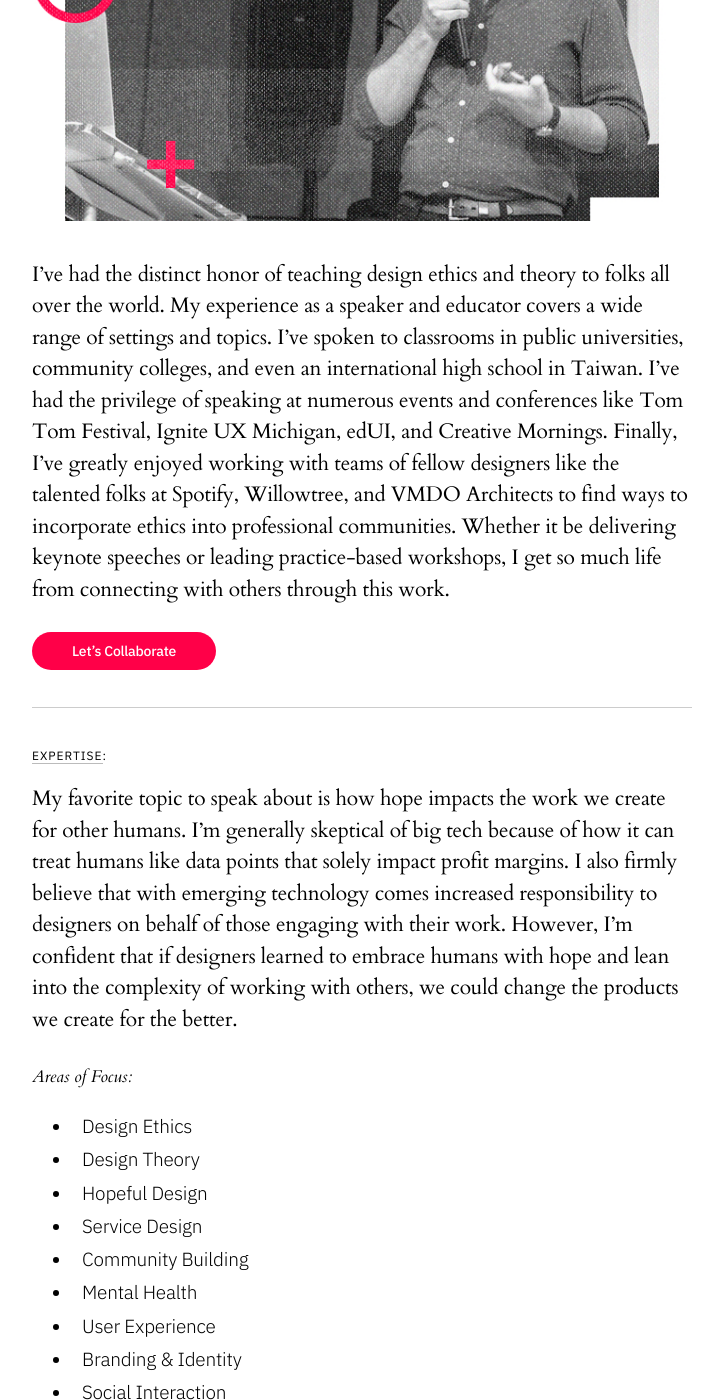
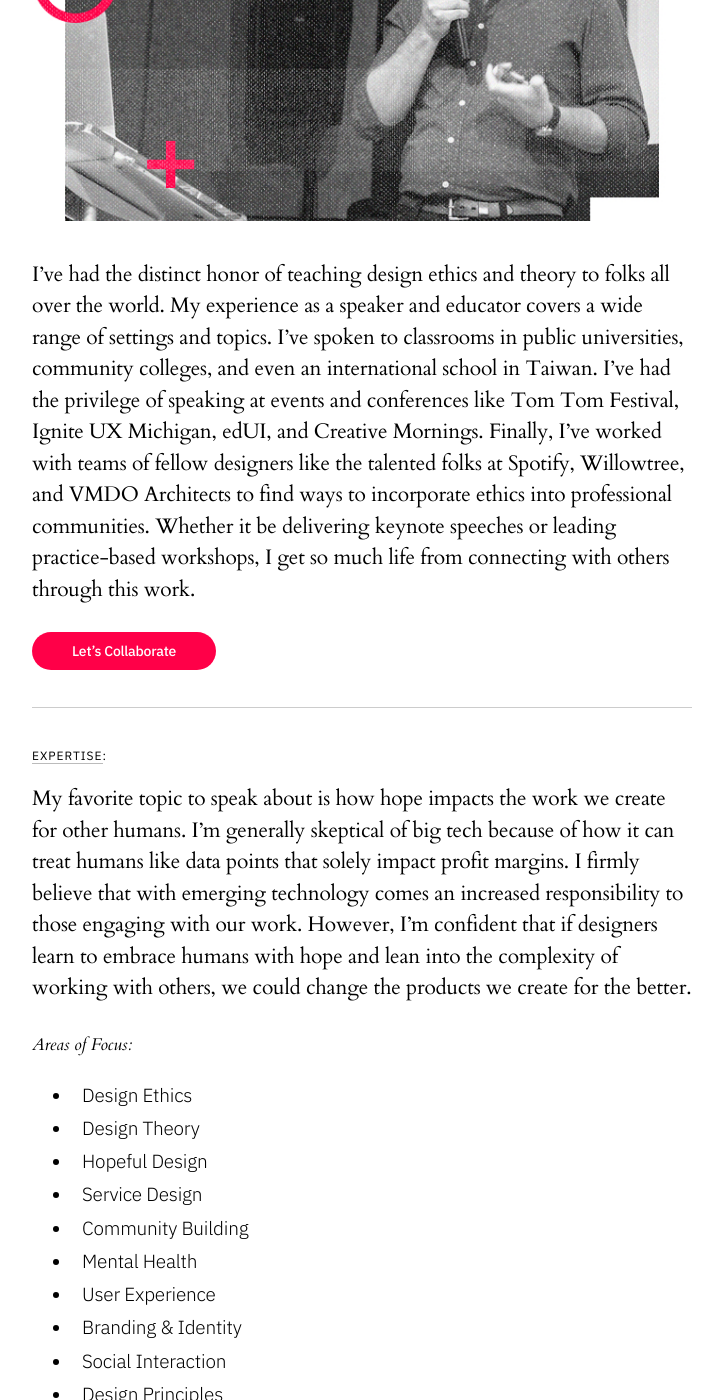
Before and after one commit to jeremydcherry/jeremydcherry.github.io, a Jekyll site: the page built from content/speaking.md, in a window 1280 px wide and 1400 px high, scrolled down 465 px. Shown: the whole window, without its empty margins (428-1150 px from the left). Built offline with Jekyll 4.4.1, drawn with Linux system fonts in a browser that asks for light colours.

Commit message:
Updated Speaking copy

```diff
--- a/content/speaking.md
+++ b/content/speaking.md
@@ -12,7 +12,7 @@ permalink: /speaking
 
 ![Jeremy D. Cherry speaking at an event](/images/speaking-img.jpg)
 
-I’ve had the distinct honor of teaching design ethics and theory to folks all over the world. My experience as a speaker and educator covers a wide range of settings and topics. I’ve spoken to classrooms in public universities, community colleges, and even an international high school in Taiwan. I’ve had the privilege of speaking at numerous events and conferences like Tom Tom Festival, Ignite UX Michigan, edUI, and Creative Mornings. Finally, I’ve greatly enjoyed working with teams of fellow designers like the talented folks at Spotify, Willowtree, and VMDO Architects to find ways to incorporate ethics into professional communities. Whether it be delivering keynote speeches or leading practice-based workshops, I get so much life from connecting with others through this work.
+I’ve had the distinct honor of teaching design ethics and theory to folks all over the world. My experience as a speaker and educator covers a wide range of settings and topics. I’ve spoken to classrooms in public universities, community colleges, and even an international school in Taiwan. I’ve had the privilege of speaking at events and conferences like Tom Tom Festival, Ignite UX Michigan, edUI, and Creative Mornings. Finally, I’ve worked with teams of fellow designers like the talented folks at Spotify, Willowtree, and VMDO Architects to find ways to incorporate ethics into professional communities. Whether it be delivering keynote speeches or leading practice-based workshops, I get so much life from connecting with others through this work.
 
 <a href="mailto:speaking@jeremydcherry.com" class="btn">Let's Collaborate</a>
 
@@ -20,7 +20,7 @@ I’ve had the distinct honor of teaching design ethics and theory to folks all
 
 #### [Expertise](#expertise):
 
-My favorite topic to speak about is how hope impacts the work we create for other humans. I’m generally skeptical of big tech because of how it can treat humans like data points that solely impact profit margins. I also firmly believe that with emerging technology comes increased responsibility to designers on behalf of those engaging with their work. However, I’m confident that if designers learned to embrace humans with hope and lean into the complexity of working with others, we could change the products we create for the better.
+My favorite topic to speak about is how hope impacts the work we create for other humans. I’m generally skeptical of big tech because of how it can treat humans like data points that solely impact profit margins. I  firmly believe that with emerging technology comes an increased responsibility to those engaging with our work. However, I’m confident that if designers learn to embrace humans with hope and lean into the complexity of working with others, we could change the products we create for the better.
 
 ##### _Areas of Focus:_
 
```
